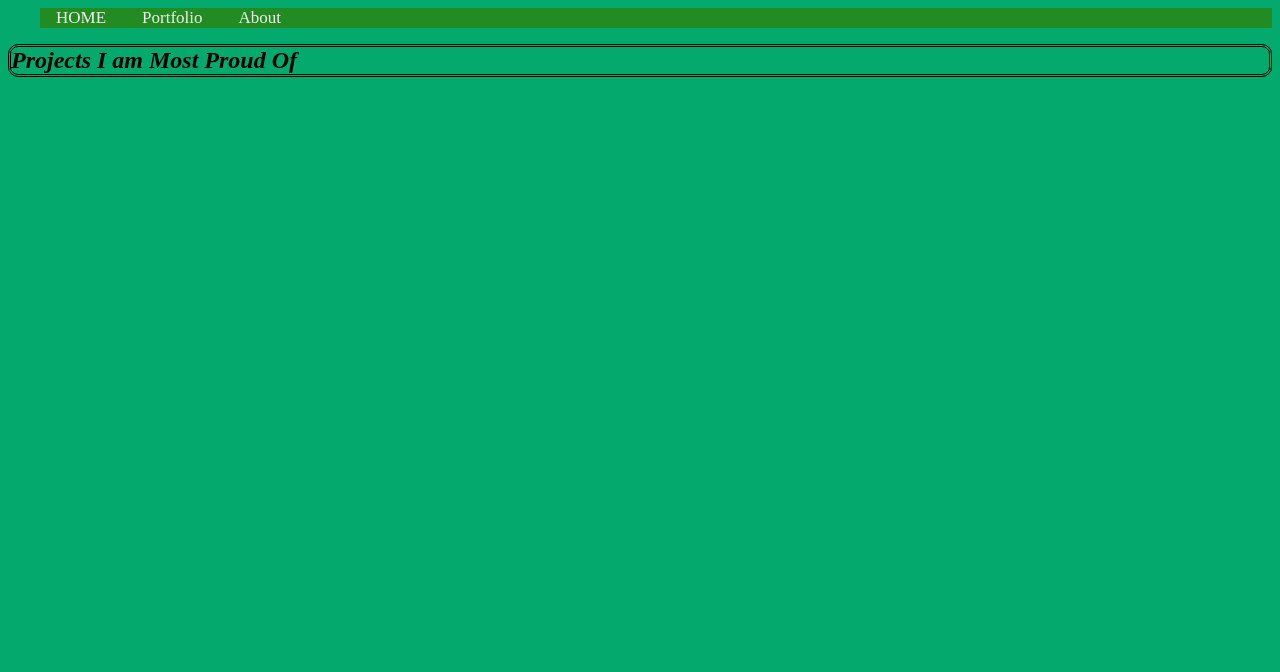
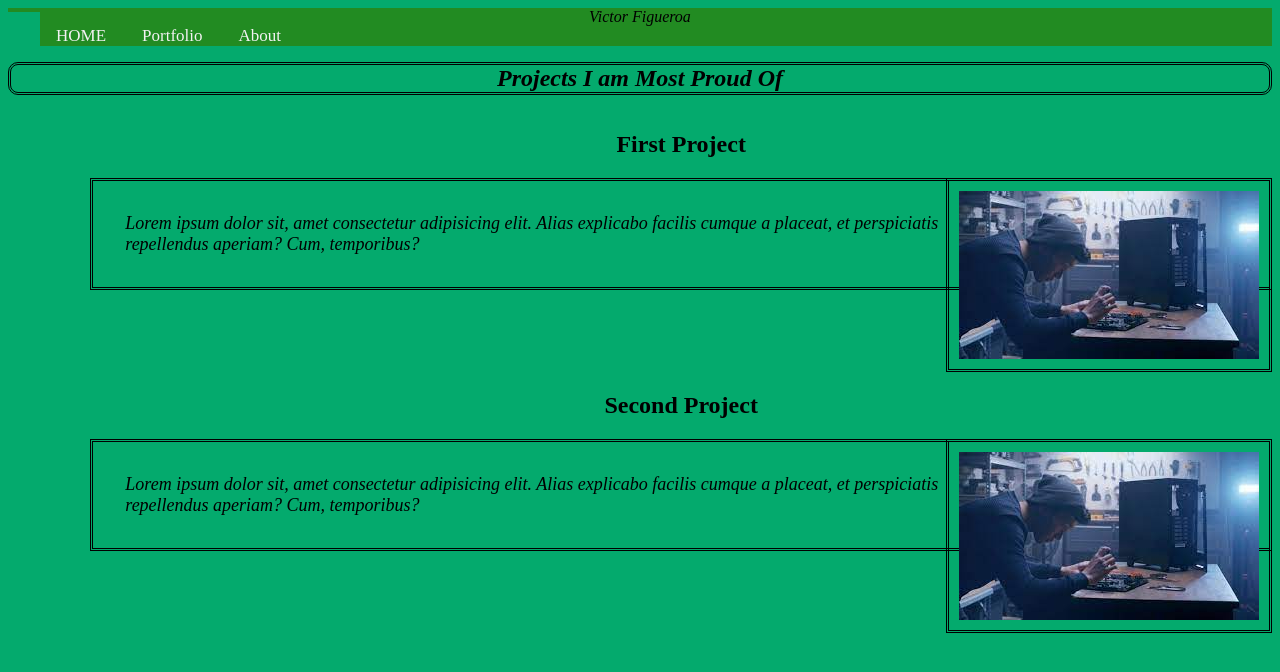
Before and after one commit to vifigu1097/profile-resume-, a plain HTML site: page portfoilio.html in a window 1280 px wide. Drawn offline with Linux system fonts and the light colour scheme.

Commit message:
added pictures and texr to portfolio page made chages to css added inline size

```diff
--- a/portfoilio.html
+++ b/portfoilio.html
@@ -6,15 +6,26 @@
     </head>
     <header>
         <div class="topnav">
+            <nav>Victor Figueroa</nav>
             <a class="active"></a>
             <a href="index.html">HOME</a>
             <a href="portfoilio.html">Portfolio</a>
             <a href="about.html">About</a>
         </div>
         <h1>Projects I am Most Proud Of </h1>
-
     </header>
     <body>
-
+        <section>
+             <div class="img1">
+            <h2>First Project</h2>
+            <img src="cpu1.jpeg">
+            <p>Lorem ipsum dolor sit, amet consectetur adipisicing elit. Alias explicabo facilis cumque a placeat, et perspiciatis repellendus aperiam? Cum, temporibus?</p>
+        </section>
+        <section>
+            <div class="img1">
+                <h2>Second Project</h2>
+                <img src="cpu1.jpeg">
+                <p>Lorem ipsum dolor sit, amet consectetur adipisicing elit. Alias explicabo facilis cumque a placeat, et perspiciatis repellendus aperiam? Cum, temporibus?</p>
+        </section>
     </body>
 </html>
--- a/style.css
+++ b/style.css
@@ -25,12 +25,18 @@ h1 {
     border-style: double;
     font-style: oblique;
     font-size: x-large;
-
+    text-align: center;
+}
+nav{
+    text-align: center;
+    font-style: oblique;
 }
  img {
     float:right;
-    padding: 0;
+    inline-size: auto;
+    padding: 10;
     border-style: double;
+
 }
 body {
     background-color: #04aa6d;
@@ -42,6 +48,14 @@ body {
     border-style: double;
     padding: 4vh;
 }
-.containeer{
+.container{
     display: inline;
 }
+h2{
+    text-align: center;
+}
+.img1 {
+    float: right;
+    inline-size: auto;
+    height: ;
+}
```
Also changed, not shown: about.html (+2 -1 lines), index.html (+2 -1 lines), pictures.html (+9 -3 lines), cpu1.jpeg (added).
